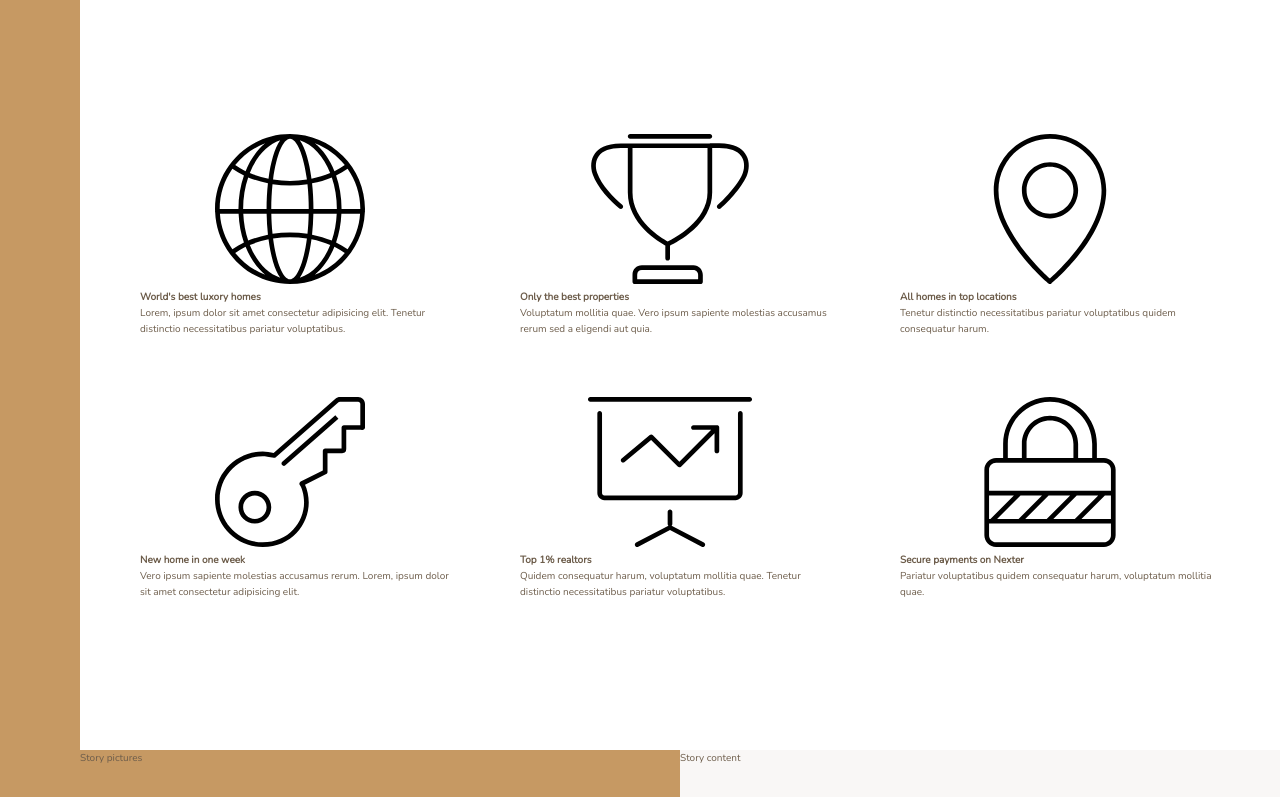
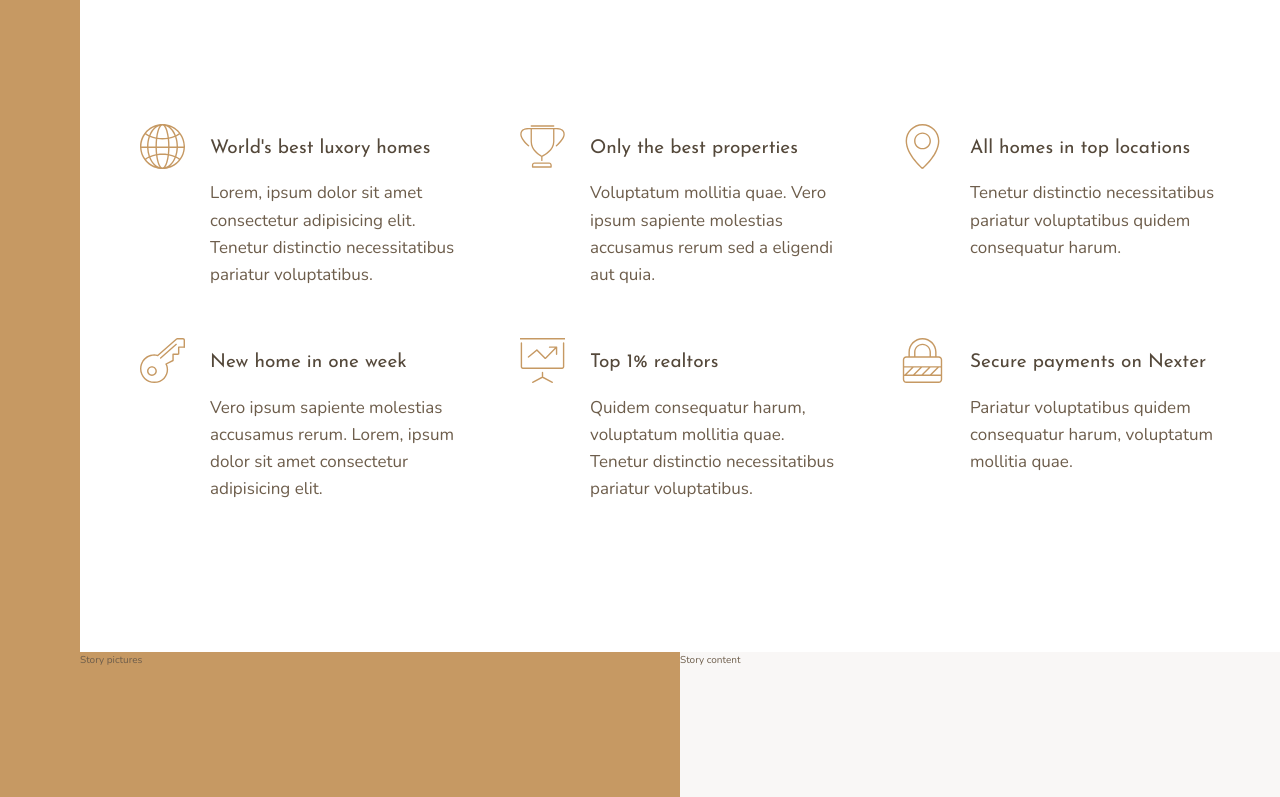
Before and after one commit to aindriu80/Nexter, a website: page index.html in a window 1280 px wide. Shown: the part 656-1453 px from the top of the page. Drawn offline with nearby package versions, Linux system fonts and the light colour scheme.

Commit message:
Building the features section - completed, grid layout, no media queries

```diff
--- a/index.html
+++ b/index.html
@@ -26,42 +26,42 @@
                 <svg class="feature__icon">
                     <use xlink:href="resources/img/sprite.svg#icon-global"></use>
                 </svg>
-                <h4 class="heading-4">World's best luxory homes</h4>
+                <h4 class="heading-4 heading-4--dark">World's best luxory homes</h4>
                 <p class="feature__text">Lorem, ipsum dolor sit amet consectetur adipisicing elit. Tenetur distinctio necessitatibus pariatur voluptatibus.</p>
             </div>
             <div class="feature">
                 <svg class="feature__icon">
                     <use xlink:href="resources/img/sprite.svg#icon-trophy"></use>
                 </svg>
-                <h4 class="heading-4">Only the best properties</h4>
+                <h4 class="heading-4 heading-4--dark">Only the best properties</h4>
                 <p class="feature__text">Voluptatum mollitia quae. Vero ipsum sapiente molestias accusamus rerum sed a eligendi aut quia.</p>
             </div>
             <div class="feature">
                 <svg class="feature__icon">
                     <use xlink:href="resources/img/sprite.svg#icon-map-pin"></use>
                 </svg>
-                <h4 class="heading-4">All homes in top locations</h4>
+                <h4 class="heading-4 heading-4--dark">All homes in top locations</h4>
                 <p class="feature__text">Tenetur distinctio necessitatibus pariatur voluptatibus quidem consequatur harum.</p>
             </div>
             <div class="feature">
                 <svg class="feature__icon">
                     <use xlink:href="resources/img/sprite.svg#icon-key"></use>
                 </svg>
-                <h4 class="heading-4">New home in one week</h4>
+                <h4 class="heading-4 heading-4--dark">New home in one week</h4>
                 <p class="feature__text">Vero ipsum sapiente molestias accusamus rerum. Lorem, ipsum dolor sit amet consectetur adipisicing elit.</p>
             </div>
             <div class="feature">
                 <svg class="feature__icon">
                     <use xlink:href="resources/img/sprite.svg#icon-presentation"></use>
                 </svg>
-                <h4 class="heading-4">Top 1% realtors</h4>
+                <h4 class="heading-4 heading-4--dark">Top 1% realtors</h4>
                 <p class="feature__text">Quidem consequatur harum, voluptatum mollitia quae. Tenetur distinctio necessitatibus pariatur voluptatibus.</p>
             </div>
             <div class="feature">
                 <svg class="feature__icon">
                     <use xlink:href="resources/img/sprite.svg#icon-lock"></use>
                 </svg>
-                <h4 class="heading-4">Secure payments on Nexter</h4>
+                <h4 class="heading-4 heading-4--dark">Secure payments on Nexter</h4>
                 <p class="feature__text">Pariatur voluptatibus quidem consequatur harum, voluptatum mollitia quae.</p>
             </div>
         </section>
--- a/resources/sass/_features.scss
+++ b/resources/sass/_features.scss
@@ -5,6 +5,29 @@
     margin: 15rem 0;
 
     display: grid;
-    grid-template-columns: repeat(3, 1fr);
+   // grid-template-columns: repeat(3, 1fr);
+    grid-template-columns: repeat(auto-fit, minmax(25rem, 1fr));
     grid-gap: 6rem;
+    align-items: start;
 }
+
+.feature {
+
+    display: grid;
+    grid-template-columns: min-content 1fr;
+    grid-row-gap: 1.5rem;
+    grid-column-gap: 2.5rem;
+
+
+    &__icon {
+        fill: $color-primary;
+        width: 4.5rem;
+        height: 4.5rem;
+        grid-row: 1 / span 2;
+        transform: translateY(-1rem);
+    }
+
+    &__text {
+        font-size: 1.7rem;
+    }
+}
--- a/resources/sass/_typography.scss
+++ b/resources/sass/_typography.scss
@@ -0,0 +1,20 @@
+%heading {
+    font-family: $font-display;
+    font-weight: 400;
+}
+.heading-1 {
+    @extend %heading;
+}
+.heading-2 {
+    @extend %heading;
+}
+.heading-3 {
+    @extend %heading;
+}
+.heading-4 {
+    @extend %heading;
+    font-size: 1.9rem;
+
+    &--light { color: $color-grey-light-1;}
+    &--dark { color: $color-grey-dark-1;}
+}
```
Also changed, not shown: resources/css/style.css.
